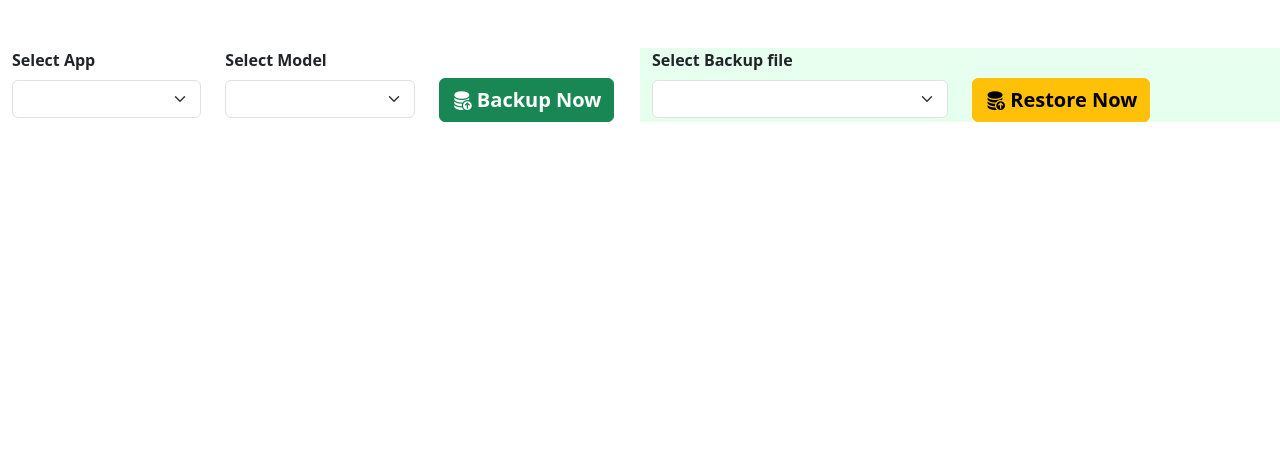
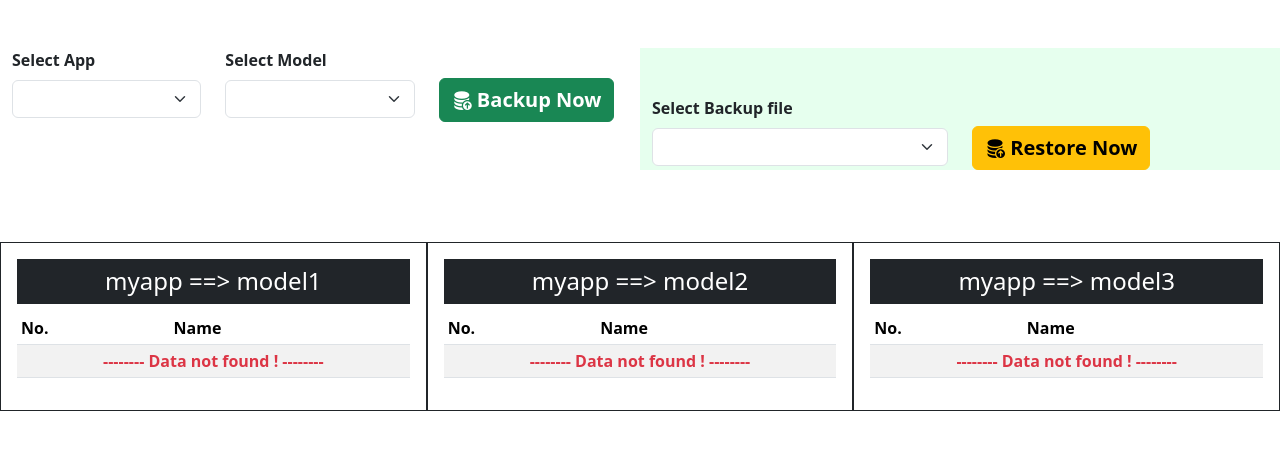
Before and after one commit to Mahammadhusain/djangomodelbackup, a Django app: page /restore/ in a window 1280 px wide. Shown: the part 56-506 px from the top of the page. Run offline with Django 4.2, Linux system fonts and the light colour scheme; lists and menus that the app fills with data are empty.

Commit message:
listin data on index.html

```diff
--- a/myapp/templates/index.html
+++ b/myapp/templates/index.html
@@ -5,7 +5,7 @@
 
 <body>
 
-  <div class="container-fluid mt-5" >
+  <div class="container-fluid mt-5">
 
     {% for message in messages %}
 
@@ -16,10 +16,11 @@
 
     {% endfor %}
 
-    <form action="" method="POST">
     {% csrf_token %}
     <div class="row">
-        <div class="col-sm-12 col-lg-2" >
+      <div class="col-sm-12 col-lg-2">
+        <form action="{% url 'backup' %}" method="POST">
+          {% csrf_token %}
           <label class="form-label" for="select1"><b>Select App</b></label>
           <select class="form-select " name="select1" id="select1">
             {% for i in final_data_list %}
@@ -40,6 +41,7 @@
       <div class="col-sm-12 col-lg-2">
         <button class="btn btn-success" style="margin-top: 30px; font-size: 20px;" type="submit"><strong><i
               class="bi bi-database-fill-up"></i> Backup Now</strong></button>
+        </form>
       </div>
       <div class="col-sm-12 col-lg-6" style="background-color: #e6ffee;">
         <form action="{% url 'restore' %}" method="POST" class="mt-5">
@@ -64,7 +66,91 @@
       </div>
     </div>
 
-    </form>
+    <br>
+    <br>
+    <br>
+
+
+
+    <div class="row">
+      <div class="col-lg-4 border p-3 border-dark">
+        <table class="table table-sm table-striped">
+          <h4 class="text-center bg-dark text-white p-2">myapp ==> model1</h4>
+          <thead>
+            <tr>
+              <th>No.</th>
+              <th>Name</th>
+            </tr>
+          </thead>
+          <tbody>
+
+            {% for i in model1_data %}
+
+            <tr>
+              <td>{{forloop.counter}}</td>
+              <td>{{i.name}}</td>
+            </tr>
+            {% empty %}
+            <tr><td colspan="2" class="text-danger text-center"><b>-------- Data not found ! --------</b></td></tr>
+            {% endfor %}
+
+
+          </tbody>
+        </table>
+      </div>
+      <div class="col-lg-4 border p-3 border-dark">
+        <table class="table table-sm table-striped ">
+          <h4 class="text-center bg-dark text-white p-2">myapp ==> model2</h4>
+          <thead>
+            <tr>
+              <th>No.</th>
+              <th>Name</th>
+            </tr>
+          </thead>
+          <tbody>
+
+            {% for i in model2_data %}
+
+            <tr>
+              <td>{{forloop.counter}}</td>
+              <td>{{i.name}}</td>
+            </tr>
+            {% empty %}
+            <tr><td colspan="2" class="text-danger text-center"><b>-------- Data not found ! --------</b></td></tr>
+            {% endfor %}
+
+
+          </tbody>
+        </table>
+      </div>
+      <div class="col-lg-4 border p-3 border-dark">
+        <table class="table table-sm table-striped">
+          <h4 class="text-center bg-dark text-white p-2">myapp ==> model3</h4>
+          <thead>
+            <tr>
+              <th>No.</th>
+              <th>Name</th>
+            </tr>
+          </thead>
+          <tbody>
+
+            {% for i in model3_data %}
+
+            <tr>
+              <td>{{forloop.counter}}</td>
+              <td>{{i.name}}</td>
+            </tr>
+            {% empty %}
+            <tr><td colspan="2" class="text-danger text-center"><b>-------- Data not found ! --------</b></td></tr>
+            {% endfor %}
+
+
+          </tbody>
+        </table>
+      </div>
+    </div>
+
+
 
 
 
--- a/myapp/views.py
+++ b/myapp/views.py
@@ -6,6 +6,8 @@ from django.contrib import messages
 import os
 from datetime import datetime
 from django.contrib.contenttypes.models import ContentType
+from .models import *
+
 # Create your views here.
 def BackupView(request):
     final_data_list =[{"app_name":app,"app_models":apps.all_models[app].keys()} for app in settings.INSTALLED_APPS if not app.startswith("django.")]
@@ -13,6 +15,8 @@ def BackupView(request):
     path = directory
     try:
       backup_list = os.listdir(path+"\Backups")
+      if len(backup_list) == 0:
+        backup_list = ['------- backups not found -------']
     except Exception as e:
       messages.error(request,f'File path not found !')
       print('Not found')
@@ -33,10 +37,15 @@ def BackupView(request):
         messages.success(request,f'({app_lbl}) | ({app_model}) Backup success')
         return redirect('/')
 
-
+    model1_data = Model1.objects.all()
+    model2_data = Model2.objects.all()
+    model3_data = Model3.objects.all()
     context = {
       'final_data_list':final_data_list,
       'backup_list':backup_list,
+      'model1_data':model1_data,
+      'model2_data':model2_data,
+      'model3_data':model3_data,
     }
     return render(request,'index.html',context)
 
@@ -50,10 +59,12 @@ def RestoreView(request):
       f_path = os.path.join(base_dir,'Backups',data_file)
       call_command("loaddata",f_path)
       messages.info(request,'Database restore success')
+      print(f_path)
       return redirect('/')
     except Exception as e:
       messages.error(request,f'File path not found !')
-      print('Not found')
+      # print('Not found')
+      print(str(e),"=========>")
       return redirect('/')
 
   context = {}
```
Also changed, not shown: Backups/myapp_model1__10-01-23_(03-36-PM).json (added, +23 -0 lines), Backups/myapp_model2__10-01-23_(03-36-PM).json (added, +16 -0 lines), Backups/myapp_model3__10-01-23_(03-36-PM).json (added, +9 -0 lines), myapp/admin.py (+6 -1 lines), db.sqlite3, myapp/migrations/0003_delete_model1.py (added), myapp/migrations/0004_model1.py (added). Lines whose indentation alone changed are shown as unchanged.
